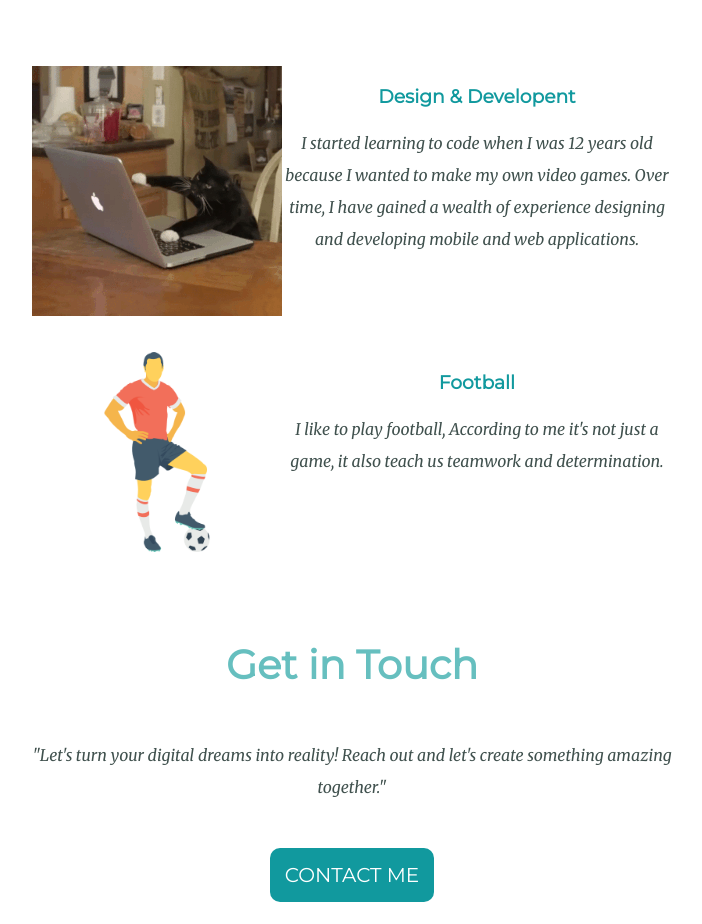
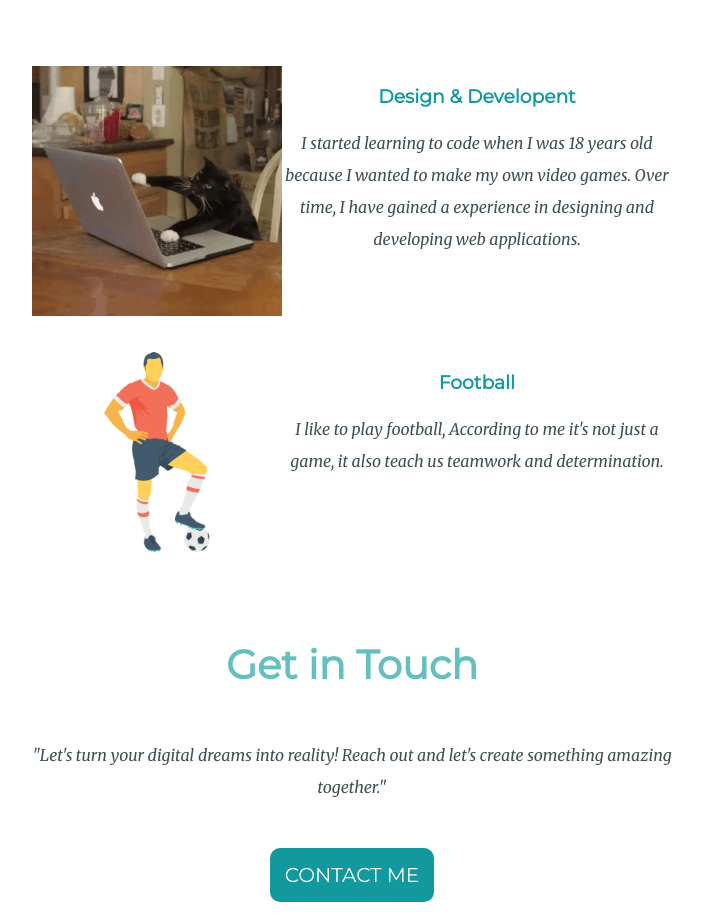
Before and after one commit to MohitAwesome/Mohit-resume, a plain HTML site: page index.html in a window 1280 px wide. Shown: the part 1560-2484 px from the top of the page, without its empty margins (288-990 px from the left). Drawn offline with Linux system fonts and the light colour scheme.

Commit message:
Update index.html

```diff
--- a/index.html
+++ b/index.html
@@ -37,7 +37,7 @@
           <div> <img class="cat-typing" src="./assets/cat-typing.gif" alt="cat-typing"/></div>
               <div class="coding">
               <h3>Design & Developent</h3>
-              <p>I started learning to code when I was 12 years old because I wanted to make my own video games. Over time, I have gained a wealth of experience designing and developing mobile and web applications.</p>
+              <p>I started learning to code when I was 18 years old because I wanted to make my own video games. Over time, I have gained a experience in designing and developing  web applications.</p>
             </div>
            <div class="football">
              <img src="./assets/pngimg.com - football_player_PNG73.png" alt="football" height="200px"/>
```
